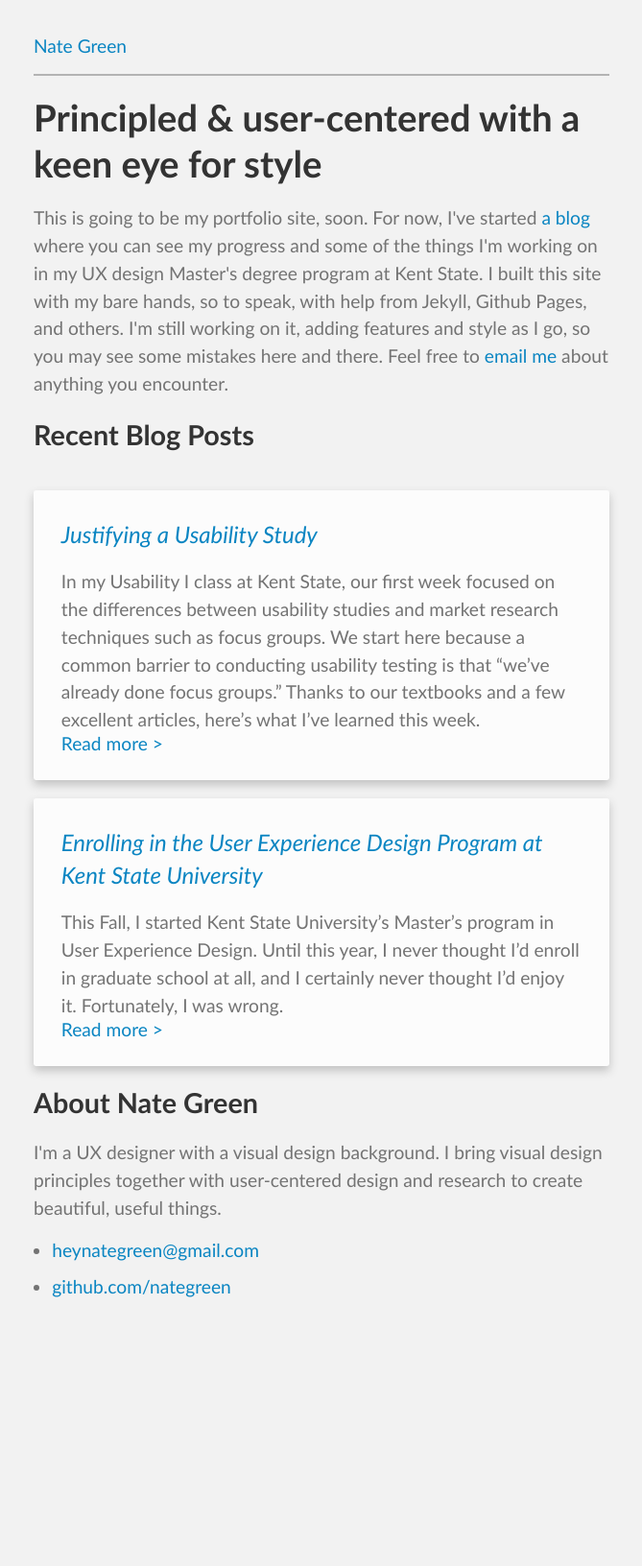
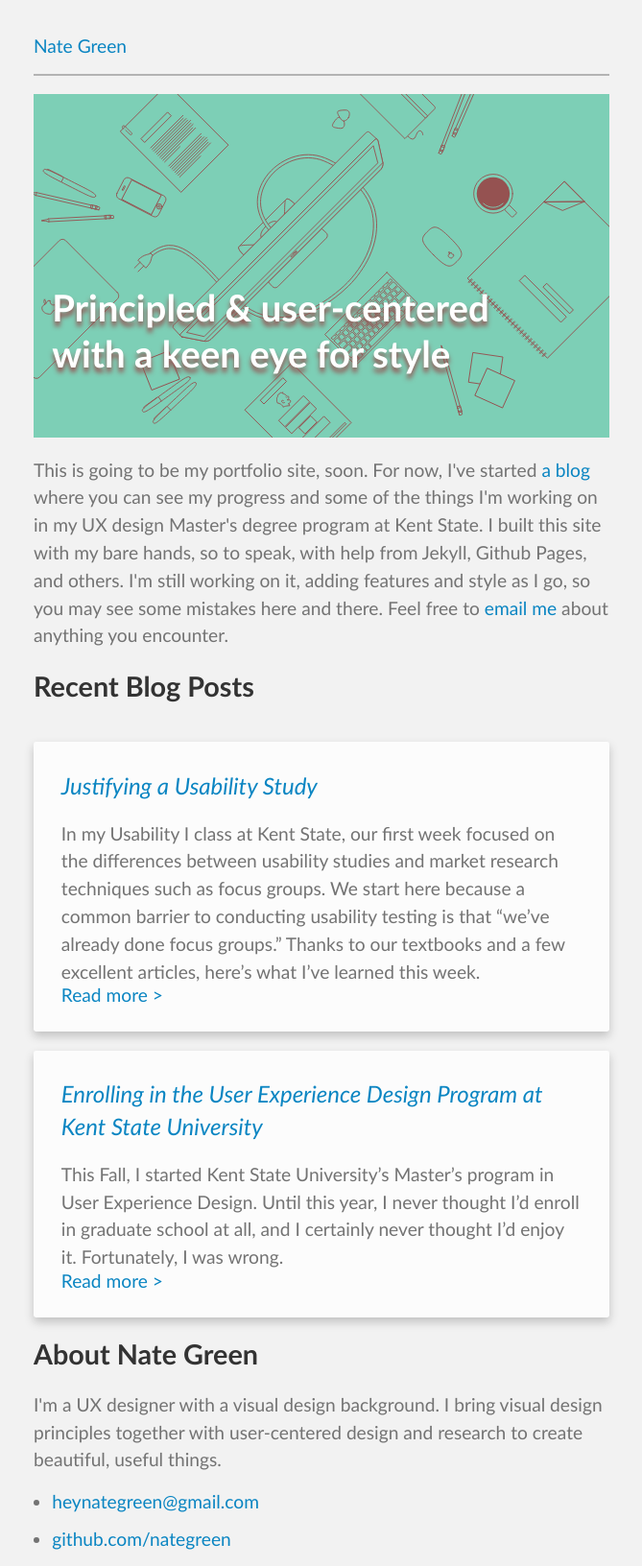
Before and after one commit to nategreen/old-website, a Jekyll site: the page built from index.html, in a window 1280 px wide. Shown: the whole page at 96% size, without its empty margins (305-974 px from the left). Built offline with Jekyll 4.4.1, drawn with Linux system fonts in a browser that asks for light colours; before the commit the page ends 1370 px from its top, so only the background shows below that.

Commit message:
add sections.scss, add styling for masthead, correct some little typos in homepage, correct viewBox on tools.svg

```diff
--- /dev/null
+++ b/_sass/_sections.scss
@@ -0,0 +1,17 @@
+#masthead {
+  position: relative;
+  padding: 1rem;
+  height: 50rem;
+  max-height: 25vw;
+  background-image: url(/images/tools.svg);
+  background-repeat: no-repeat;
+  background-size: cover;
+
+  h1 {
+    position: absolute;
+    top: calc(66% - 1em);
+
+    color: $white;
+    text-shadow: 0 .25rem .25rem $marsala;
+  }
+}
--- a/css/main.scss
+++ b/css/main.scss
@@ -57,5 +57,6 @@ $desktop: 1600px;
 // Import partials from `sass_dir` (defaults to `_sass`)
 @import
         "base",
-        "layout"
+        "layout",
+        "sections"
 ;
--- a/index.html
+++ b/index.html
@@ -1,11 +1,11 @@
 ---
 layout: default
 
-title: 'Nate Green: UX \& Visual Designer'
+title: 'Nate Green: UX & Visual Designer'
 ---
 
     <section id="masthead">
-      <h1>Principled &amp; user-centered with a keen eye for style</h1>
+      <h1>Principled &amp; user-centered<br>with a keen eye for style</h1>
     </section>
 
     <section id="summary">
```
Also changed, not shown: _sass/_layout.scss (line endings or trailing spaces), images/tools.svg.
